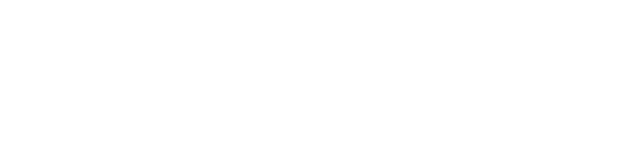
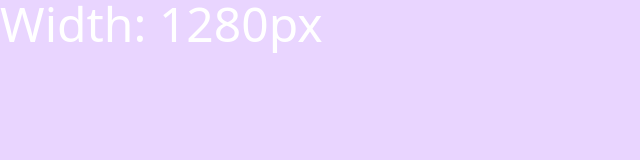
Before and after one commit to johnoneworks/udemy-tailwind-from-scratch, a plain HTML site: page tailwind-sandbox/11-breakpoints/index.html in a window 1280 px wide. Shown: the whole page, without its empty margins (0-640 px from the left). Drawn offline with nearby package versions, Linux system fonts and the light colour scheme.

Commit message:
section 17

```diff
--- a/tailwind-sandbox/11-breakpoints/index.html
+++ b/tailwind-sandbox/11-breakpoints/index.html
@@ -8,7 +8,19 @@
     <title>Breakpoints & Media Queries</title>
   </head>
   <!-- Tailwind is mobile-first -->
-  <body></body>
+  <body class="bg-black sm:bg-green-800 md:bg-blue-800 lg:bg-yellow-800 xl:bg-purple-200 2xl:bg-red-800">
+    <h1 class="text-white text-xl md:text-5xl"></h1>
+    <script>
+      function showBrowserWidth() {
+        const width = window.innerWidth;
+
+        document.querySelector("h1").innerText = `Width: ${width}px`;
+      }
+
+      window.onload = showBrowserWidth;
+      window.onresize = showBrowserWidth;
+    </script>
+  </body>
 </html>
 
 <!-- Breakpoint Classes
```
